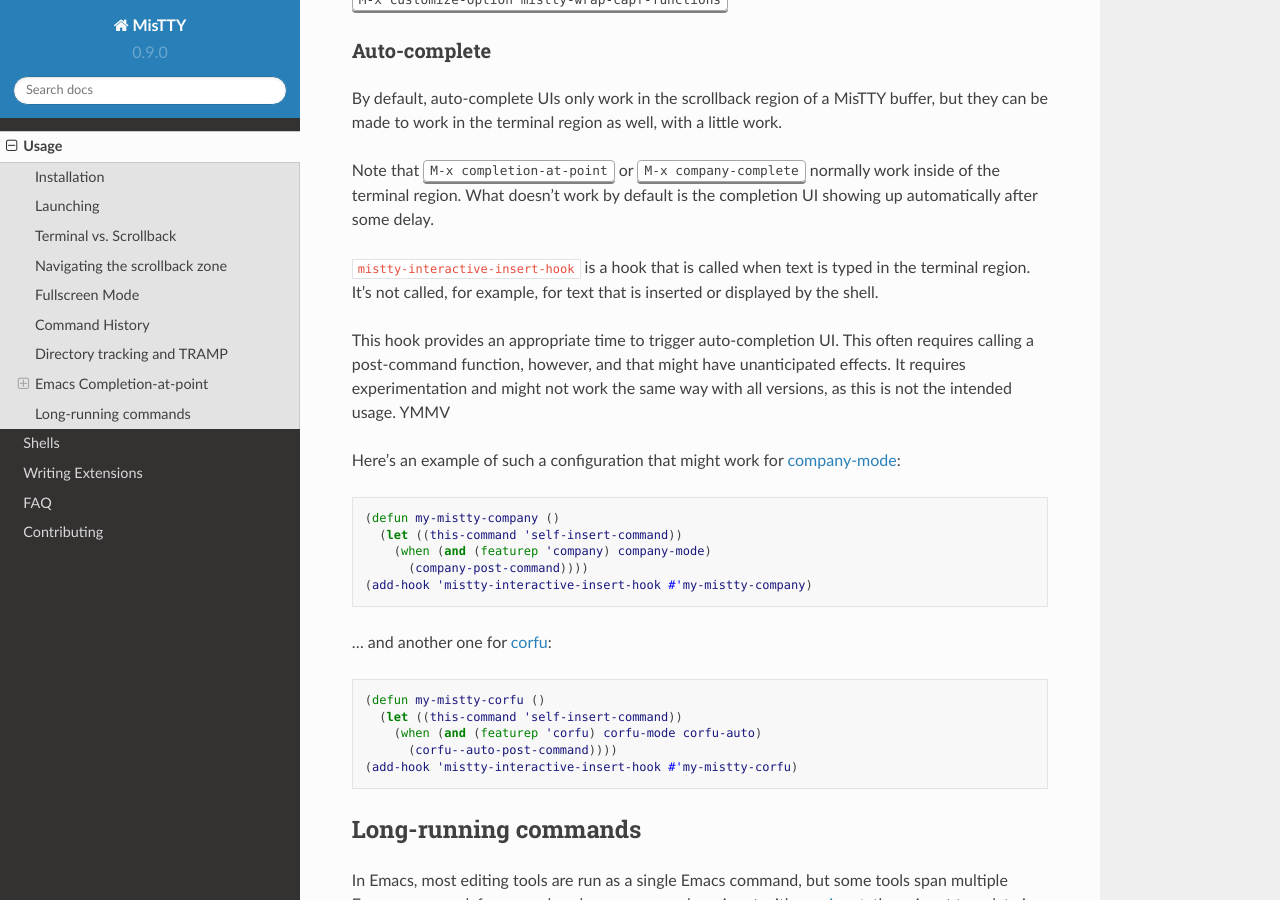
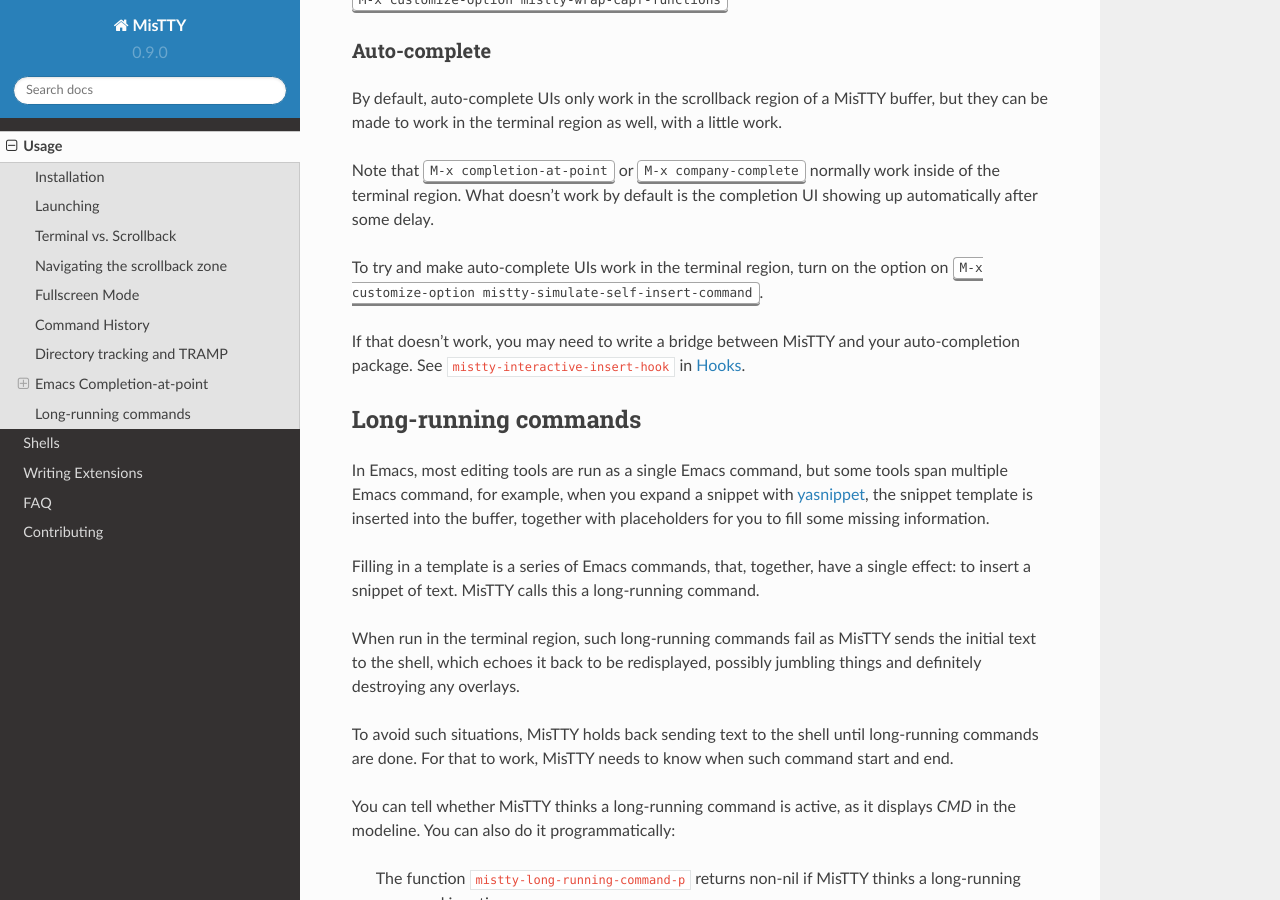
Before and after one commit to szermatt/mistty, a Sphinx documentation site: the page built from docs/source/usage.rst, in a window 1280 px wide and 900 px high, scrolled down 6255 px. Built offline with Sphinx 7.4.7 and the Read the Docs theme 2.0.0, drawn with Linux system fonts in a browser that asks for light colours.

Commit message:
Add the option mistty-simulate-self-insert-command.
This change introduces the option mistty-simulate-self-insert-command,
turned off by default, which should allow most auto-completion UI to
work in the terminal region.

This is off by default because it can easily have unintended effects, as
it calls pre/post commands, pretending self-insert-command was called.

```diff
--- a/docs/source/usage.rst
+++ b/docs/source/usage.rst
@@ -398,39 +399,15 @@
 after some delay.
 
 .. index::
-   pair: variable; mistty-interactive-insert-hook
-   pair: hook; mistty-interactive-interactive
+   pair: variable; mistty-simulate-self-insert-command
 
-:code:`mistty-interactive-insert-hook` is a hook that is called when
-text is typed in the terminal region. It's not called, for example,
-for text that is inserted or displayed by the shell.
+To try and make auto-complete UIs work in the terminal region, turn on
+the option on :kbd:`M-x customize-option
+mistty-simulate-self-insert-command`.
 
-This hook provides an appropriate time to trigger auto-completion UI.
-This often requires calling a post-command function, however, and that
-might have unanticipated effects. It requires experimentation and
-might not work the same way with all versions, as this is not the
-intended usage. YMMV
-
-Here's an example of such a configuration that might work for
-`company-mode <http://company-mode.github.io>`_:
-
-.. code-block:: elisp
-
-  (defun my-mistty-company ()
-    (let ((this-command 'self-insert-command))
-      (when (and (featurep 'company) company-mode)
-        (company-post-command))))
-  (add-hook 'mistty-interactive-insert-hook #'my-mistty-company)
-
-... and another one for `corfu <https://github.com/minad/corfu>`_:
-
-.. code-block:: elisp
-
-  (defun my-mistty-corfu ()
-    (let ((this-command 'self-insert-command))
-      (when (and (featurep 'corfu) corfu-mode corfu-auto)
-        (corfu--auto-post-command))))
-  (add-hook 'mistty-interactive-insert-hook #'my-mistty-corfu)
+If that doesn't work, you may need to write a bridge between MisTTY
+and your auto-completion package. See
+:code:`mistty-interactive-insert-hook` in :ref:`hooks`.
 
 .. _lrc:
 
```
Also changed, not shown: other parts of docs/source/usage.rst (+3 -2 lines), docs/source/extensions.rst (+28 -0 lines), 3 other files.
